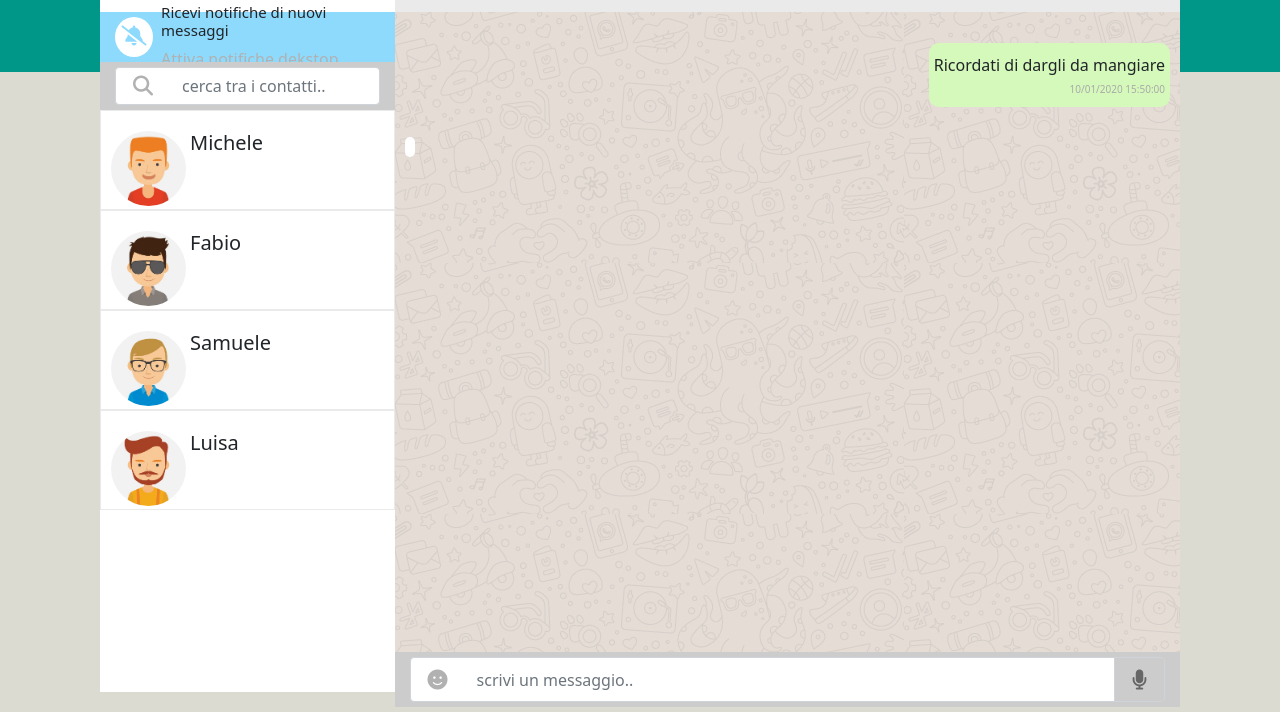
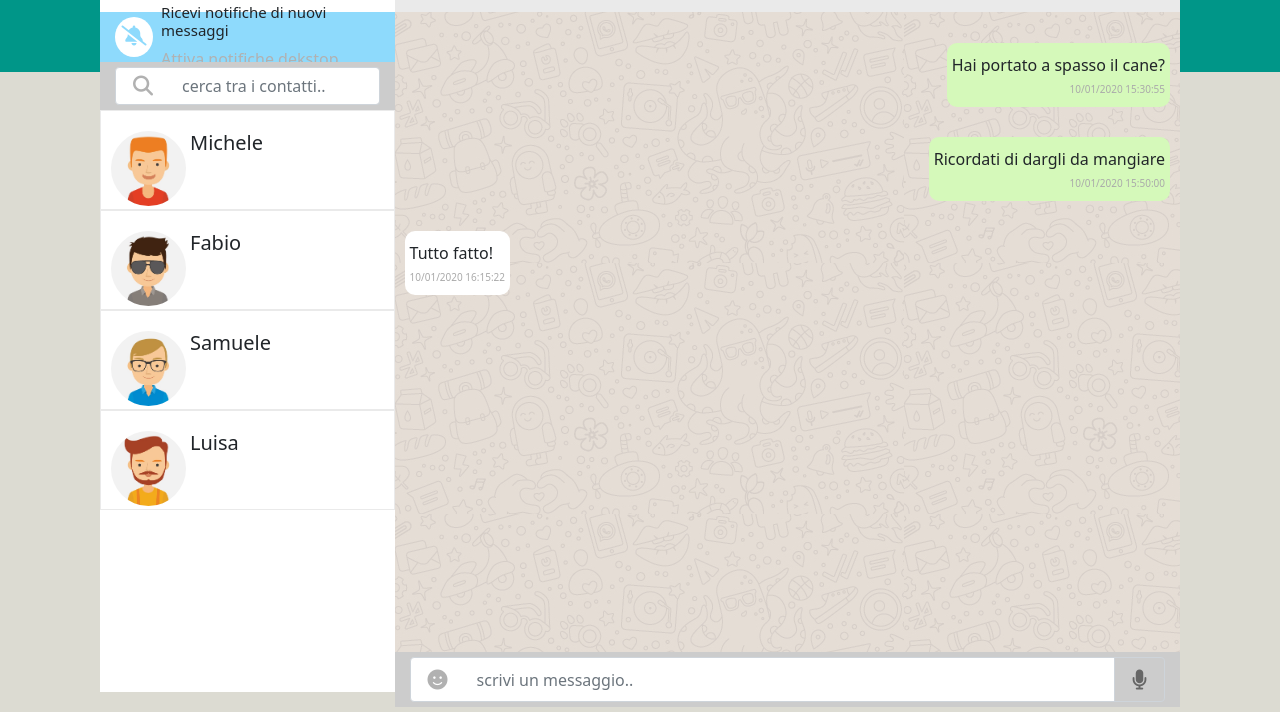
Before and after one commit to Gabridg/vue-boolzapp, a plain HTML site: page index.html in a window 1280 px wide. Shown: the part 88-800 px from the top of the page. Drawn offline with nearby package versions, Linux system fonts and the light colour scheme.

Commit message:
added chat w/ Contacts[0]

```diff
--- a/CSS/style.css
+++ b/CSS/style.css
@@ -153,7 +153,7 @@ a {
     display: flex;
 }
 
-.chat-box.recived {
+.chat-box.received {
     justify-content: flex-start;
 }
 
@@ -163,7 +163,7 @@ a {
     margin: 15px 10px;
 }
 
-.recived .message-content {
+.received .message-content {
     background-color: #fff;
 
 }
--- a/index.html
+++ b/index.html
@@ -80,14 +80,11 @@
                 <div id="message-view">
                     <div id="chat">
                         <ul class="list-unstyled pt-3">
-                            <li :class="`chat-box ${contacts[0].messages[1].status}`">
+                            <li v-for="(message,index) in contacts[currentIndex].messages"
+                                :class="`chat-box ${message.status}`">
                                 <div class=" message-content">
-                                    <p v-text="contacts[0].messages[1].text" class="p-0"></p>
-                                    <time v-text="contacts[0].messages[1].date"></time>
-                                </div>
-                            </li>
-                            <li class="chat-box recived">
-                                <div class="message-content">
+                                    <p v-text="message.text"></p>
+                                    <time v-text="message.date"></time>
                                 </div>
                             </li>
                         </ul>
```
